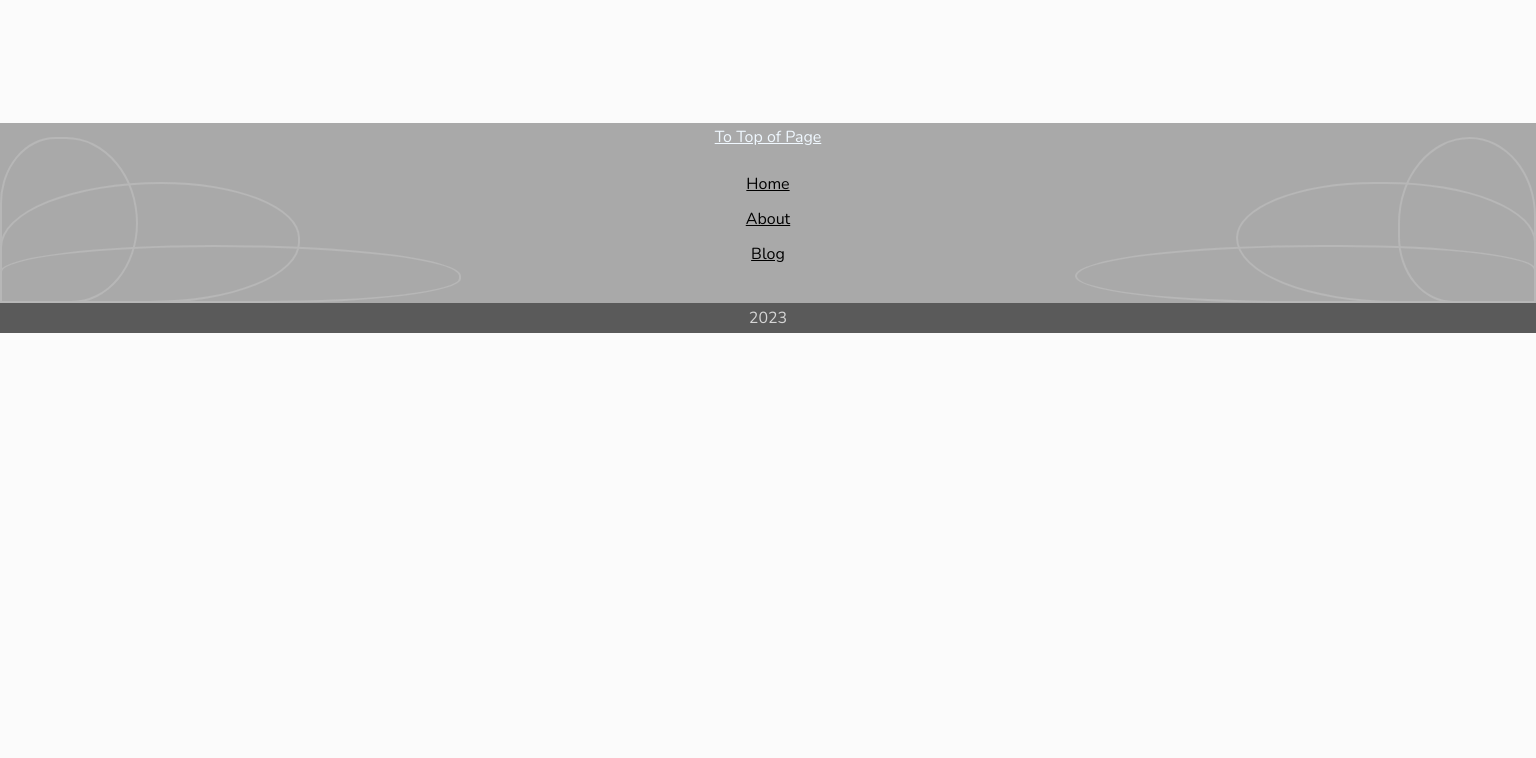
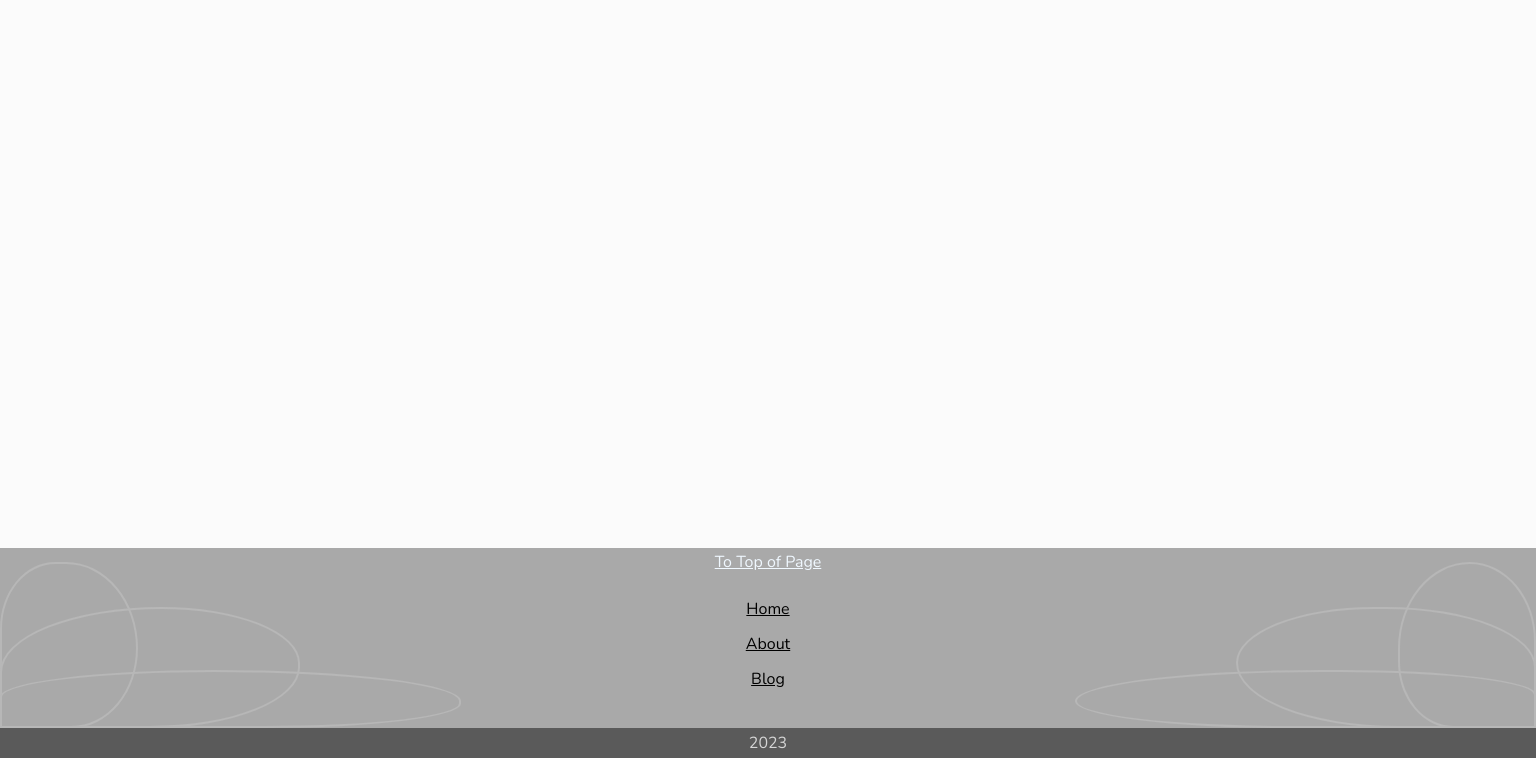
Before and after one commit to LeafTune/Portfolio, a plain HTML site: page about.html in a window 1536 px wide. Shown: the part 72-830 px from the top of the page. Before the commit the page ends 800 px from the top, so only its background shows below. Drawn offline with nearby package versions, Linux system fonts and the light colour scheme.

Commit message:
made footer more responsive for larger screen sizes

```diff
--- a/about.html
+++ b/about.html
@@ -5,6 +5,7 @@
     <meta name="viewport" content="width=device-width, initial-scale=1.0">
 
     <link rel="stylesheet" href="css/style.css">
+    <link rel="stylesheet" href="css/large-screen.css">
     <link rel="stylesheet" href="css/tablet.css">
     <link rel="stylesheet" href="css/mobile.css">
 
--- /dev/null
+++ b/css/large-screen.css
@@ -0,0 +1,6 @@
+@media(min-width: 1350px) {
+    body>footer {
+        position: absolute;
+        bottom: 0;
+    }
+}
--- a/css/mobile.css
+++ b/css/mobile.css
@@ -32,4 +32,7 @@
 
 
 
+
+
+
 }
--- a/css/style.css
+++ b/css/style.css
@@ -95,6 +95,10 @@ header nav ul hr {
     border-style: solid;
     margin: 0 8px;
 }
+
+
+/* MAIN BELOW */
+
 
 main {
     /* background-color: antiquewhite; */
```
Also changed, not shown: index.html (+1 -0 lines).
